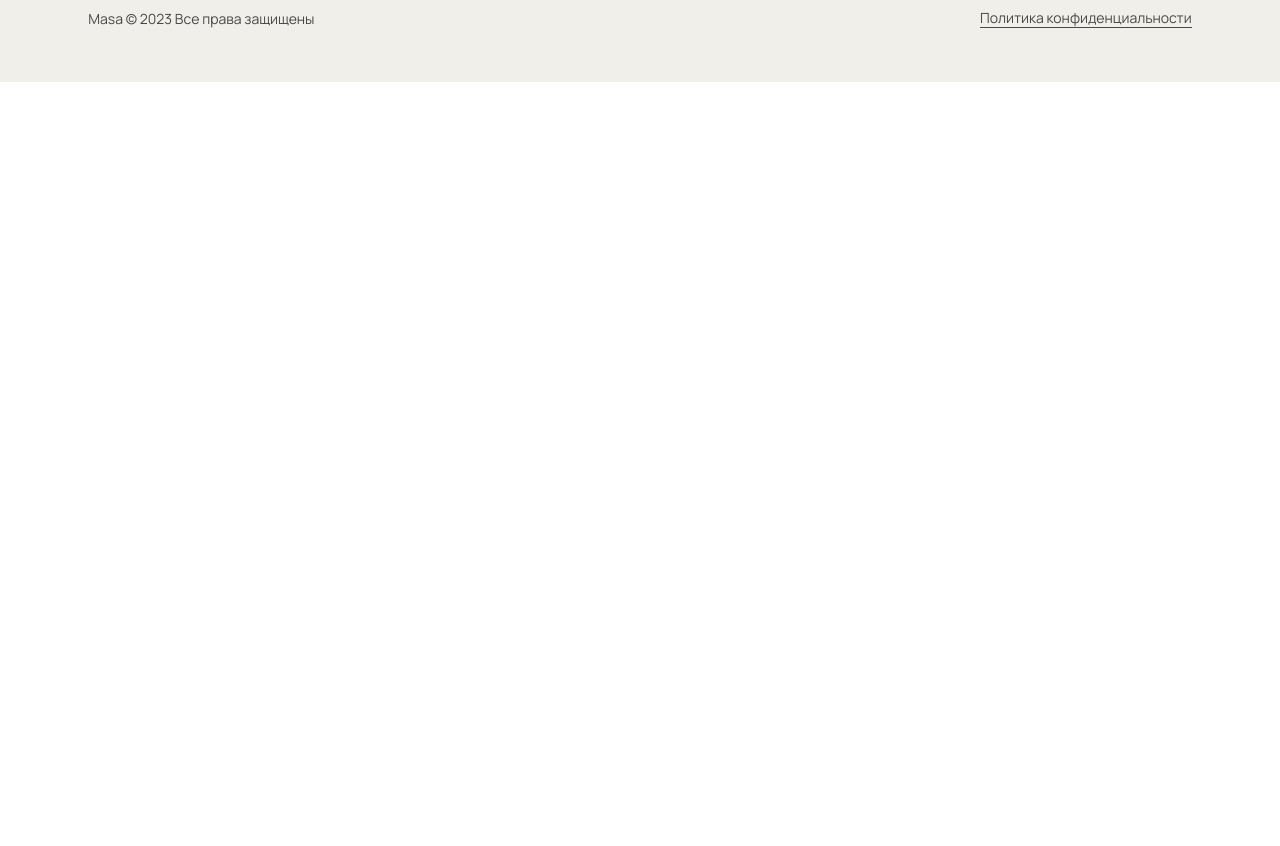
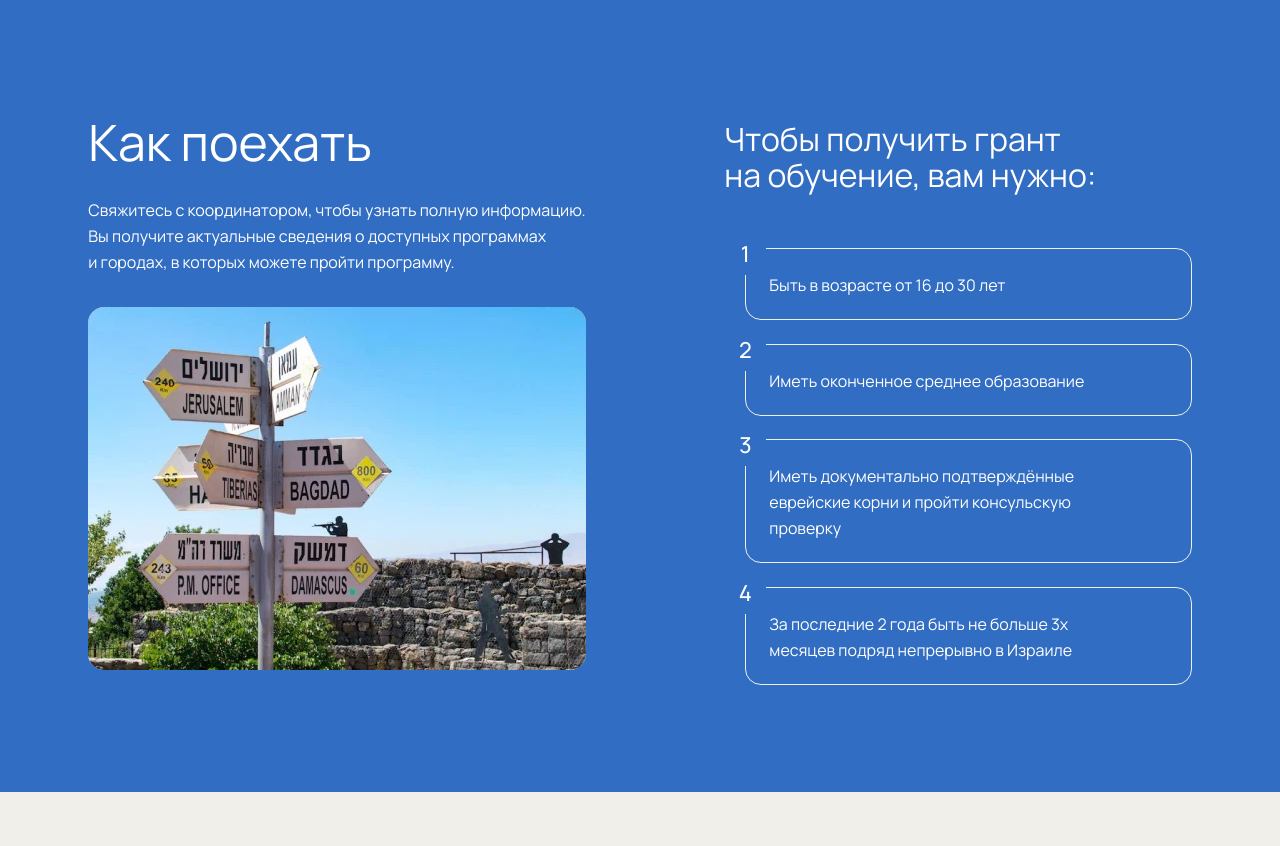
Before and after one commit to Nitay99/Masa, a website: page source/index.html in a window 1280 px wide. Shown: the part 2593-3439 px from the top of the page. Before the commit the page ends 2675 px from the top, so only its background shows below. Drawn offline with nearby package versions, Linux system fonts and the light colour scheme; files that its build step writes are made by us from their sources; files whose address does not match are found by name.

Commit message:
Делает блок "Как поехать"

```diff
--- a/source/index.html
+++ b/source/index.html
@@ -554,8 +554,45 @@
             </div>
           </div>
         </section>
-        <section class="info">
+        <section class="grant-details">
+          <div class="grant-details__container">
+            <div class="grant-details__heading">
+              <h2>Как поехать</h2>
+              <p>Свяжитесь с&nbsp;координатором, чтобы узнать полную информацию. Вы&nbsp;получите актуальные сведения о&nbsp;доступных программах и&nbsp;городах, в&nbsp;которых можете пройти программу.</p>
+              <div class="grant-details__img">
+                <picture>
+                  <source media="(max-width: 767px)" srcset="img/jpg/road-signs-mobile.webp 1x, img/jpg/road-signs-mobile@2x.webp 2x">
+                  <source type="image/webp" media="(max-width: 1199px)" srcset="img/jpg/road-signs-tablet.webp 1x, img/jpg/road-signs-tablet@2x.webp 2x">
+                  <source type="image/webp" srcset="img/jpg/road-signs.webp 1x, img/jpg/road-signs@2x.webp 2x">
 
+                  <source media="(max-width: 767px)" srcset="img/jpg/road-signs-mobile.jpg 1x, img/jpg/road-signs-mobile@2x.jpg 2x">
+                  <source media="(max-width: 1199px)" srcset="img/jpg/road-signs-tablet.jpg 1x, img/jpg/road-signs-tablet@2x.jpg 2x">
+                  <img src="img/jpg/road-signs.jpg" width="498" height="363" loading="lazy" alt="Дорожный знак с надписями на иврите и английском." srcset="img/jpg/road-signs@2x.jpg">
+                </picture>
+              </div>
+            </div>
+            <div class="grant-details__col qualifications">
+              <h3>Чтобы получить грант на&nbsp;обучение, вам нужно:</h3>
+              <ol class="qualifications__list">
+                <li class="qualifications__item">
+                  <span class="qualifications__number">1</span>
+                  <p>Быть в возрасте от 16 до 30 лет</p>
+                </li>
+                <li class="qualifications__item">
+                  <span class="qualifications__number">2</span>
+                  <p>Иметь оконченное среднее образование</p>
+                </li>
+                <li class="qualifications__item">
+                  <span class="qualifications__number">3</span>
+                  <p>Иметь документально подтверждённые еврейские корни и пройти консульскую проверку</p>
+                </li>
+                <li class="qualifications__item">
+                  <span class="qualifications__number">4</span>
+                  <p>За последние 2 года быть не&nbsp;больше 3х месяцев подряд непрерывно в Израиле</p>
+                </li>
+              </ol>
+            </div>
+          </div>
         </section>
         <section class="news">
 
--- /dev/null
+++ b/source/sass/blocks/grant-details.scss
@@ -0,0 +1,107 @@
+.grant-details {
+  background-color: $color-primary;
+  color: $color-default-white;
+
+  padding-top: 124px;
+  padding-bottom: 107px;
+
+  @include vp-1199 {
+    padding-top: 98px;
+    padding-bottom: 101px;
+  }
+
+  @include vp-767 {
+    padding-top: 68px;
+    padding-bottom: 67px;
+  }
+}
+
+.grant-details__container {
+  width: 86.2%;
+  max-width: 1240px;
+  margin: 0 auto;
+  display: flex;
+  column-gap: 138px;
+
+  @include vp-1199 {
+    width: 88.28%;
+    flex-direction: column;
+  }
+
+  @include vp-767 {
+    width: 90.7%;
+  }
+}
+
+.grant-details__heading {
+  max-width: 498px;
+
+  @include vp-1199 {
+    max-width: none;
+    margin-bottom: 42px;
+  }
+
+  @include vp-767 {
+    margin-bottom: 31px;
+  }
+}
+
+.grant-details__heading h2 {
+  margin-top: 0;
+  margin-bottom: 30px;
+
+  font-size: 50px;
+  line-height: 50px;
+  font-weight: 400;
+
+  @include vp-1199 {
+    margin-bottom: 28px;
+
+    font-size: 34px;
+  }
+
+  @include vp-767 {
+    margin-bottom: 14px;
+
+    font-size: 20px;
+    line-height: 1em;
+  }
+}
+
+.grant-details__heading p {
+  margin-top: 0;
+  margin-bottom: 32px;
+
+  @include vp-1199 {
+    margin-bottom: 36px;
+    width: 75%;
+
+    line-height: 20px;
+  }
+
+  @include vp-767 {
+    width: 100%;
+    margin-bottom: 25px;
+
+    font-size: 14px;
+  }
+}
+
+.grant-details__img {
+  overflow: hidden;
+}
+
+.grant-details__img img {
+  border-radius: 16px;
+
+  width: 100%;
+}
+
+.grant-details__col {
+  max-width: 498px;
+  padding-top: 4px;
+
+  @include vp-1199 {
+    max-width: none;
+  }
+}
--- a/source/sass/blocks/programs.scss
+++ b/source/sass/blocks/programs.scss
@@ -1,8 +1,13 @@
 .programs {
   position: relative;
+  padding-bottom: 121px;
+
+  @include vp-1199 {
+    padding-bottom: 100.5px;
+  }
 
   @include vp-767 {
-    padding-bottom: 72px;
+    padding-bottom: 139px;
   }
 }
 
@@ -68,7 +73,7 @@
   @include vp-767 {
     width: 63.5%;
     position: absolute;
-    bottom: 0;
+    bottom: 11.4%;
   }
 }
 
--- /dev/null
+++ b/source/sass/blocks/qualifications.scss
@@ -0,0 +1,112 @@
+.qualifications {
+
+}
+
+.qualifications h3 {
+  font-weight: 400;
+  font-size: 32px;
+  line-height: 36px;
+
+  margin-top: 0;
+  margin-bottom: 55px;
+
+  @include vp-1199 {
+    font-size: 28px;
+    line-height: 1em;
+
+    margin-bottom: 41px;
+  }
+
+  @include vp-767 {
+    font-size: 18px;
+    line-height: 22px;
+
+    margin-bottom: 26px;
+  }
+}
+
+.qualifications__list {
+  list-style-type: none;
+
+  padding-left: 21px;
+  margin-top: 0;
+  margin-bottom: 0;
+  display: grid;
+  row-gap: 23.5px;
+
+  @include vp-1199 {
+    grid-template-columns: 1fr 1fr;
+    column-gap: 48px;
+    row-gap: 25.5px;
+    padding-right: 1px;
+    padding-left: 20px;
+  }
+
+  @include vp-767 {
+    grid-template-columns: 1fr;
+    row-gap: 15.5px;
+    padding-right: 0;
+    padding-left: 15px;
+  }
+}
+
+.qualifications__item {
+  border: 1px solid $color-additional-back;
+  border-radius: 16px;
+
+  position: relative;
+  padding-top: 23px;
+  padding-right: 70px;
+  padding-bottom: 21px;
+  padding-left: 23px;
+
+  @include vp-1199 {
+    padding-top: 25px;
+    padding-right: 40px;
+    padding-bottom: 25px;
+    padding-left: 24px;
+  }
+
+  @include vp-767 {
+    padding-top: 18px;
+    padding-bottom: 18px;
+  }
+}
+
+.qualifications__number {
+  position: absolute;
+  top: -16px;
+  left: -22px;
+  display: inline-flex;
+  justify-content: center;
+  align-items: center;
+  width: 42px;
+  height: 42px;
+
+  background-color: $color-primary;
+  font-weight: 500;
+  font-size: 22px;
+  line-height: 1em;
+
+  @include vp-767 {
+    width: 26px;
+    height: 30px;
+    top: -4px;
+    left: -13px;
+
+    font-size: 18px;
+  }
+}
+
+.qualifications__item p {
+  margin-top: 0;
+  margin-bottom: 0;
+
+  @include vp-1199 {
+    line-height: 20px;
+  }
+
+  @include vp-767 {
+    font-size: 14px;
+  }
+}
--- a/source/sass/style.scss
+++ b/source/sass/style.scss
@@ -35,7 +35,8 @@
 @import "blocks/programs";
 @import "blocks/program-card";
 @import "blocks/slider-controls";
-@import "blocks/info";
+@import "blocks/grant-details";
+@import "blocks/qualifications";
 @import "blocks/news";
 @import "blocks/faq";
 @import "blocks/reviews";
```
Also changed, not shown: build/css/style.css, build/css/style.min.css, build/index.html, source/sass/blocks/info.scss (deleted), 1 other file.
